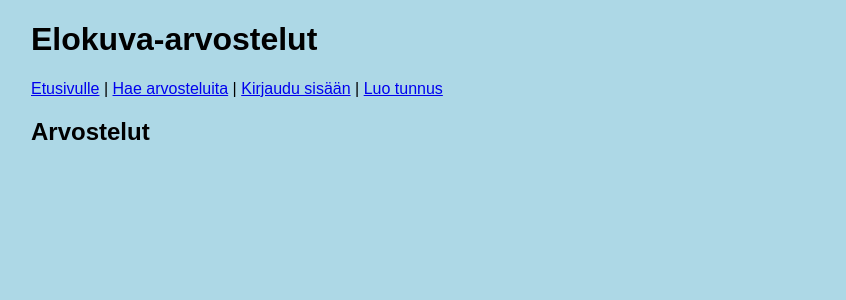
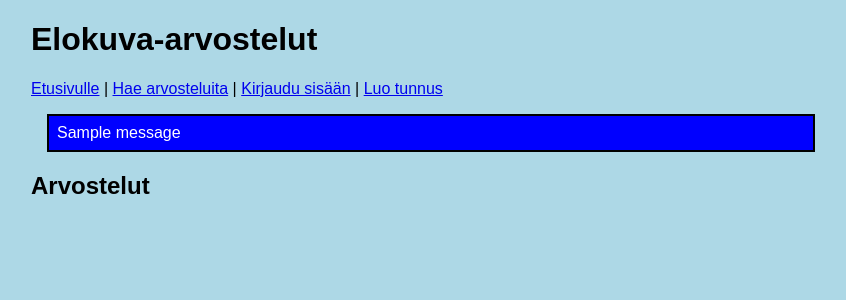
Before and after one commit to pyjamaB/elokuva-arvostelut, a Flask app: page / in a window 1280 px wide. Shown: the top 300 px of the page, without its empty margins (209-1055 px from the left). Run offline with Flask 3, Linux system fonts and the light colour scheme; one stand-in notice (Sample message) is shown; data that the repository does not hold is empty.

Commit message:
Improve error messages

```diff
--- a/app.py
+++ b/app.py
@@ -1,6 +1,6 @@
 import sqlite3
 from flask import Flask
-from flask import abort, make_response, redirect, render_template, request, session
+from flask import abort, flash, make_response, redirect, render_template, request, session
 import config
 import db
 import reviews
@@ -78,11 +78,13 @@ def add_image():
 
     file = request.files["image"]
     if not file.filename.endswith(".jpg"):
-        return "VIRHE: väärä tiedostomuoto"
+        flash("VIRHE: väärä tiedostomuoto")
+        return redirect("/images/" + str(item_id))
 
     image = file.read()
     if len(image) > 100 * 1024:
-        return "VIRHE: liian suuri kuva"
+        flash("VIRHE: liian suuri kuva")
+        return redirect("/images/" + str(item_id))
 
     reviews.add_image(item_id, image)
     return redirect("/images/" + str(item_id))
@@ -232,12 +234,15 @@ def create():
     password1 = request.form["password1"]
     password2 = request.form["password2"]
     if password1 != password2:
-        return "VIRHE: salasanat eivät ole samat"
+        flash("VIRHE: salasanat eivät ole samat")
+        return redirect("/register")
     try:
         users.create_user(username, password1)
     except sqlite3.IntegrityError:
-        return "VIRHE: tunnus on jo varattu"
-    return "Tunnus luotu"
+        flash("VIRHE: tunnus on jo varattu")
+        return redirect("/register")
+
+    return redirect("/")
 
 @app.route("/login", methods=["GET", "POST"])
 def login():
@@ -254,7 +259,8 @@ def login():
             session["username"] = username
             return redirect("/")
         else:
-            return "VIRHE: väärä tunnus tai salasana"
+            flash("VIRHE: väärä tunnus tai salasana")
+            return redirect("/login")
 
 @app.route("/logout")
 def logout():
--- a/static/main.css
+++ b/static/main.css
@@ -10,3 +10,11 @@ body {
   margin: 1em;
   padding: 0.2em 0.5em;
 }
+
+.info {
+  border: 2px solid black;
+  margin: 1em;
+  padding: 0.5em;
+  background-color: blue;
+  color: white;
+}
--- a/templates/layout.html
+++ b/templates/layout.html
@@ -27,6 +27,12 @@
   {% endif %}
   </p>
 
+  {% for message in get_flashed_messages() %}
+  <div class="info">
+    {{ message }}
+  </div>
+  {% endfor %}
+
   {% block content %}{% endblock %}
 
 </body>
```
